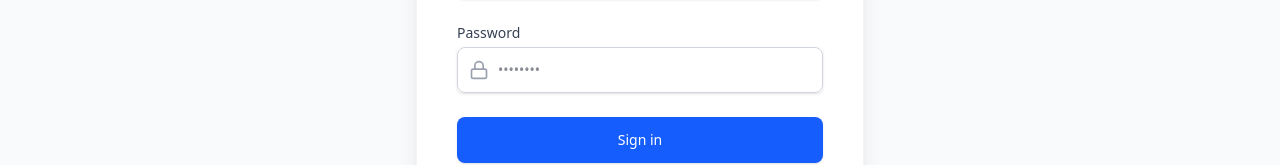
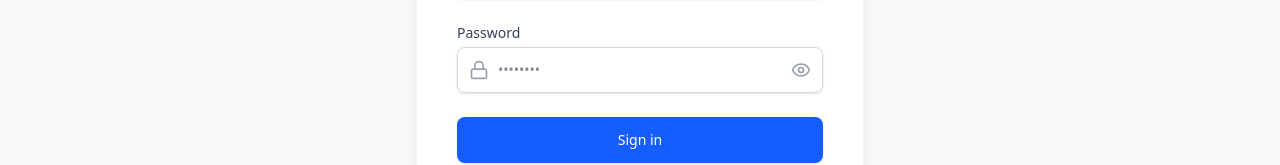
Before and after one commit to Khushbu-github/Autofreaks, a React (Vite) app in the folder client/: page /admin/login in a window 1280 px wide. Shown: the part 510-675 px from the top of the page. Built offline with nearby package versions, Linux system fonts and the light colour scheme.

Commit message:
structure  added

```diff
--- a/client/src/pages/admin/Login.jsx
+++ b/client/src/pages/admin/Login.jsx
@@ -1,10 +1,11 @@
 import React, { useState } from 'react';
 import { useNavigate } from 'react-router-dom';
 import axios from '../../utils/axios';
-import { Lock, User } from 'lucide-react';
+import { Lock, User, Eye, EyeOff } from 'lucide-react';
 
 const Login = () => {
     const [formData, setFormData] = useState({ username: '', password: '' });
+    const [showPassword, setShowPassword] = useState(false);
     const [error, setError] = useState('');
     const [loading, setLoading] = useState(false);
     const navigate = useNavigate();
@@ -69,13 +70,24 @@
                                     <Lock className="h-5 w-5 text-gray-400" />
                                 </div>
                                 <input
-                                    type="password"
+                                    type={showPassword ? "text" : "password"}
                                     required
-                                    className="block w-full pl-10 pr-3 py-3 border border-gray-300 rounded-lg focus:ring-blue-500 focus:border-blue-500 sm:text-sm transition-colors"
+                                    className="block w-full pl-10 pr-10 py-3 border border-gray-300 rounded-lg focus:ring-blue-500 focus:border-blue-500 sm:text-sm transition-colors"
                                     placeholder="••••••••"
                                     value={formData.password}
                                     onChange={(e) => setFormData({ ...formData, password: e.target.value })}
                                 />
+                                <button
+                                    type="button"
+                                    className="absolute inset-y-0 right-0 pr-3 flex items-center"
+                                    onClick={() => setShowPassword(!showPassword)}
+                                >
+                                    {showPassword ? (
+                                        <EyeOff className="h-5 w-5 text-gray-400 hover:text-gray-600" />
+                                    ) : (
+                                        <Eye className="h-5 w-5 text-gray-400 hover:text-gray-600" />
+                                    )}
+                                </button>
                             </div>
                         </div>
 
--- a/client/src/utils/axios.js
+++ b/client/src/utils/axios.js
@@ -1,7 +1,7 @@
 import axios from 'axios';
 
 const instance = axios.create({
-    baseURL: 'http://localhost:5000',
+    baseURL: import.meta.env.VITE_API_BASE_URL || 'http://localhost:5000',
 });
 
 // Add a request interceptor
```
Also changed, not shown: 1 other file (tests, documents, lock files or other folders).
